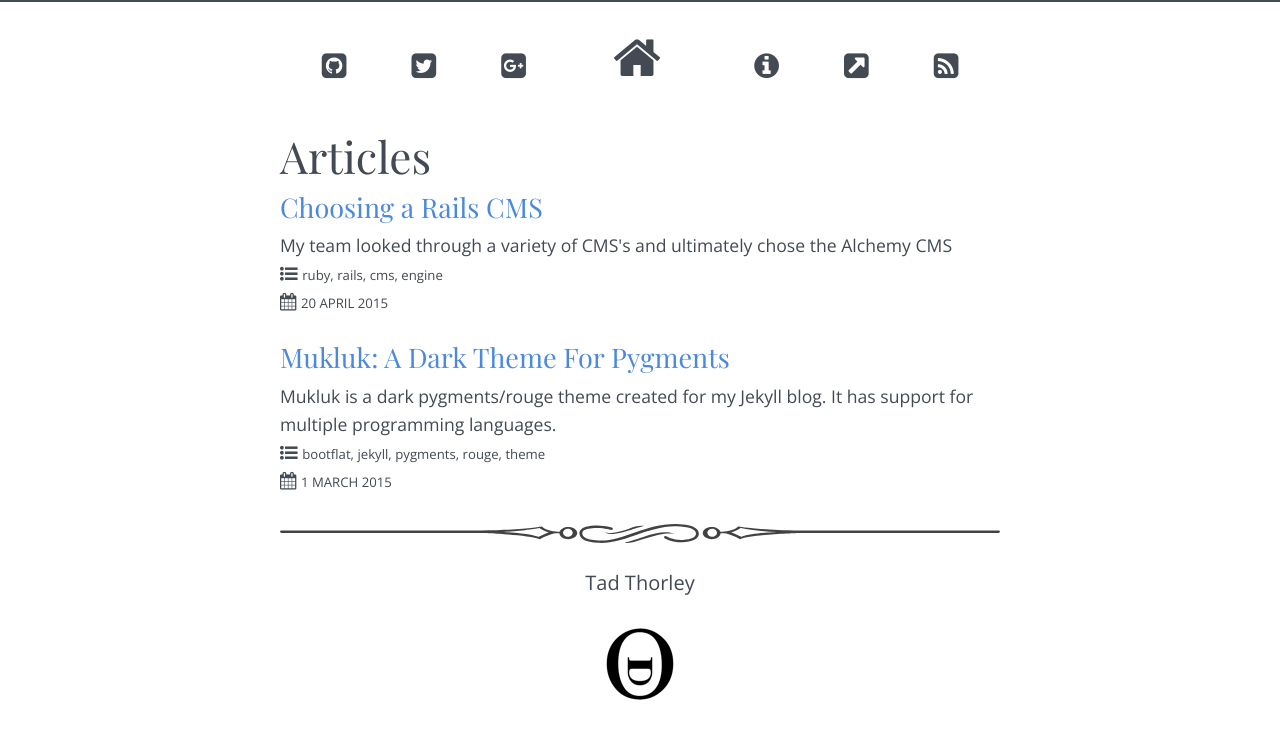
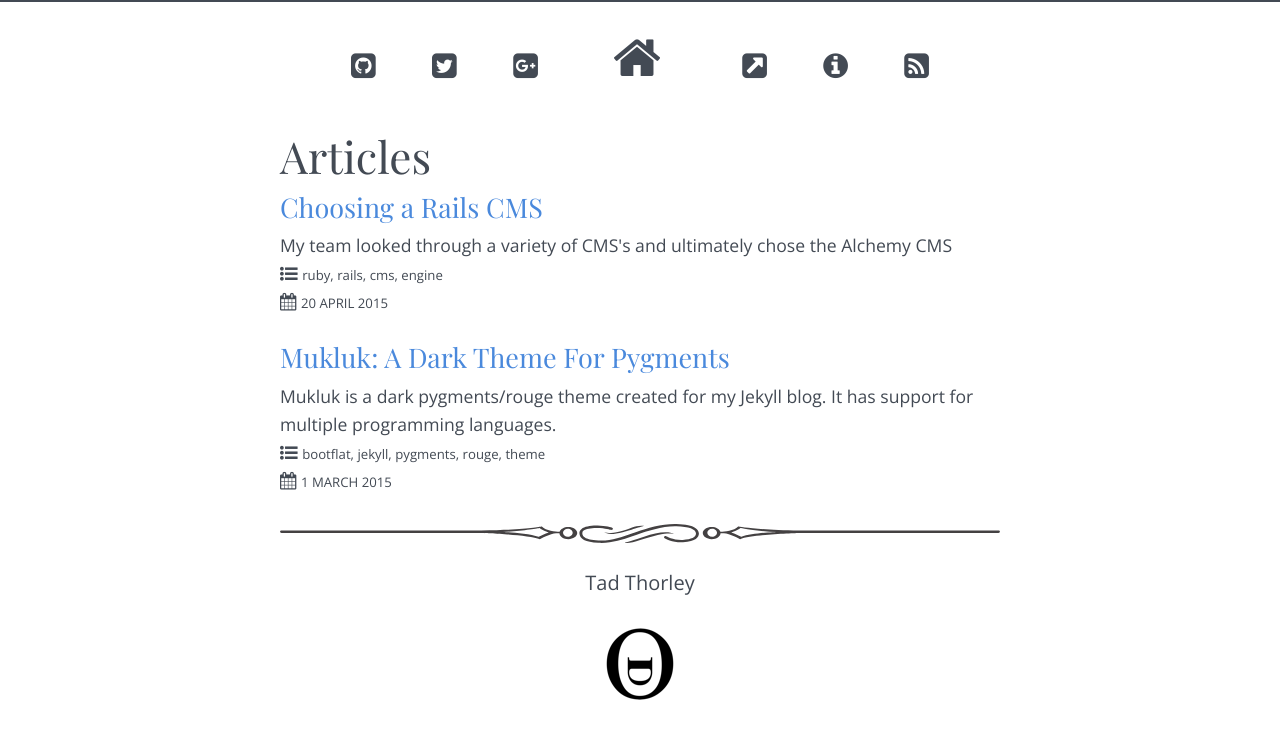
Before and after one commit to phaedryx/phaedryx.github.io, a Jekyll site: the page built from index.html, in a window 1280 px wide. Shown: the top 739 px of the page. Built offline with Jekyll 4.4.1, drawn with Linux system fonts in a browser that asks for light colours; nearby versions of some CDN libraries.

Commit message:
change nav based on screen size

```diff
--- a/_includes/header.html
+++ b/_includes/header.html
@@ -1,5 +1,6 @@
 <div class="row">
   <div id="nav" class="small-12 columns center">
+    <div class="show-for-large-only">
       <a href="https://github.com/{{ site.github_username }}" title="github profile">
         <i class="fa fa-github-square"></i>
       </a>
@@ -12,14 +13,27 @@
       <a class="home" href="/" title="home">
         <i class="fa fa-home"></i>
       </a>
+      <a href="http://tadthorley.com/" title="tadthorley.com">
+        <i class="fa fa-external-link-square"></i>
+      </a>
       <a href="/about" title="about">
         <i class="fa fa-info-circle"></i>
-    </a>
-    <a href="http://tadthorley.com/" title="tadthorley.com">
-      <i class="fa fa-external-link-square"></i>
       </a>
       <a href="{{ "/feed.xml" | prepend: site.baseurl }}" title="rss feed">
         <i class="fa fa-rss-square"></i>
       </a>
     </div>
+    <div class="show-for-medium-only">
+      <a href="https://github.com/{{ site.github_username }}" title="github profile"><i class="fa fa-github-square"></i></a>
+      <a href="/about" title="about"><i class="fa fa-info-circle"></i></a>
+      <a class="home" href="/" title="home"><i class="fa fa-home"></i></a>
+      <a href="https://twitter.com/{{ site.twitter_username }}" title="twitter profile"><i class="fa fa-twitter-square"></i></a>
+      <a href="{{ "/feed.xml" | prepend: site.baseurl }}" title="rss feed"><i class="fa fa-rss-square"></i></a>
     </div>
+    <div class="show-for-small-only">
+      <a class="home" href="/" title="home">
+        <i class="fa fa-home"></i>
+      </a>
+    </div>
+  </div>
+</div>
--- a/foundation/_scss/customization.scss
+++ b/foundation/_scss/customization.scss
@@ -8,7 +8,7 @@
 #nav {
   margin-bottom: 2em;
   a {
-    padding: 1em;
+    padding: 0.85em;
     font-size: 1.8rem;
     color: $gray6;
   }
--- a/foundation/_scss/foundation/components/_global.scss
+++ b/foundation/_scss/foundation/components/_global.scss
@@ -257,12 +257,12 @@
 $gray6       : #434A54 !default;
 
 // We use these as default colors throughout
-$primary-color: $aqua !default;   // bondi-blue
-$secondary-color: $gray3 !default; // white-lilac
-$alert-color: $grapefruit !default;     // cinnabar
-$success-color: $grass !default;   // sea-green
-$warning-color: $bittersweet !default;   // carrot
-$info-color: $sunflower !default;      // cornflower
+$primary-color: $aqua !default;
+$secondary-color: $gray3 !default;
+$alert-color: $grapefruit !default;
+$success-color: $grass !default;
+$warning-color: $bittersweet !default;
+$info-color: $sunflower !default;
 
 // We use these to define default font stacks
 // $font-family-sans-serif: "Helvetica Neue", Helvetica, Roboto, Arial, sans-serif !default;
```
Also changed, not shown: 6 other files. Lines whose indentation alone changed are shown as unchanged.
